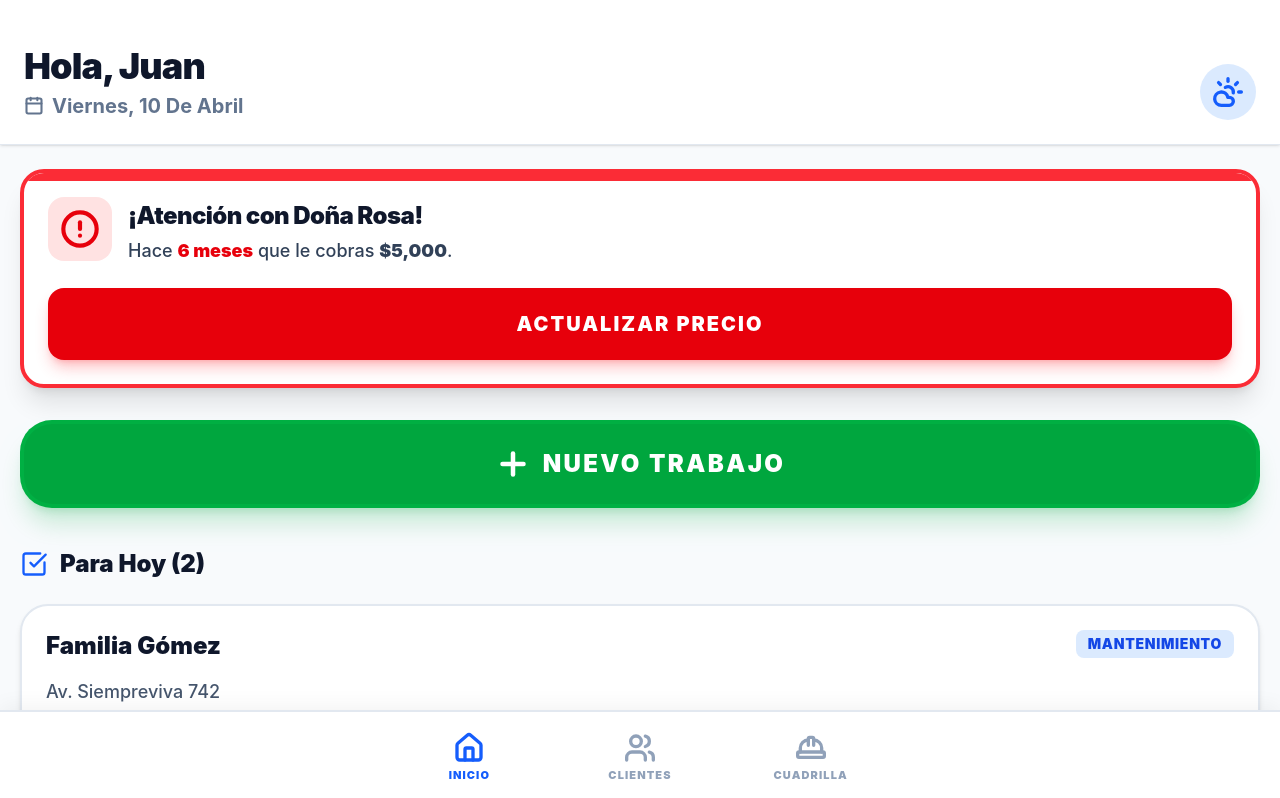
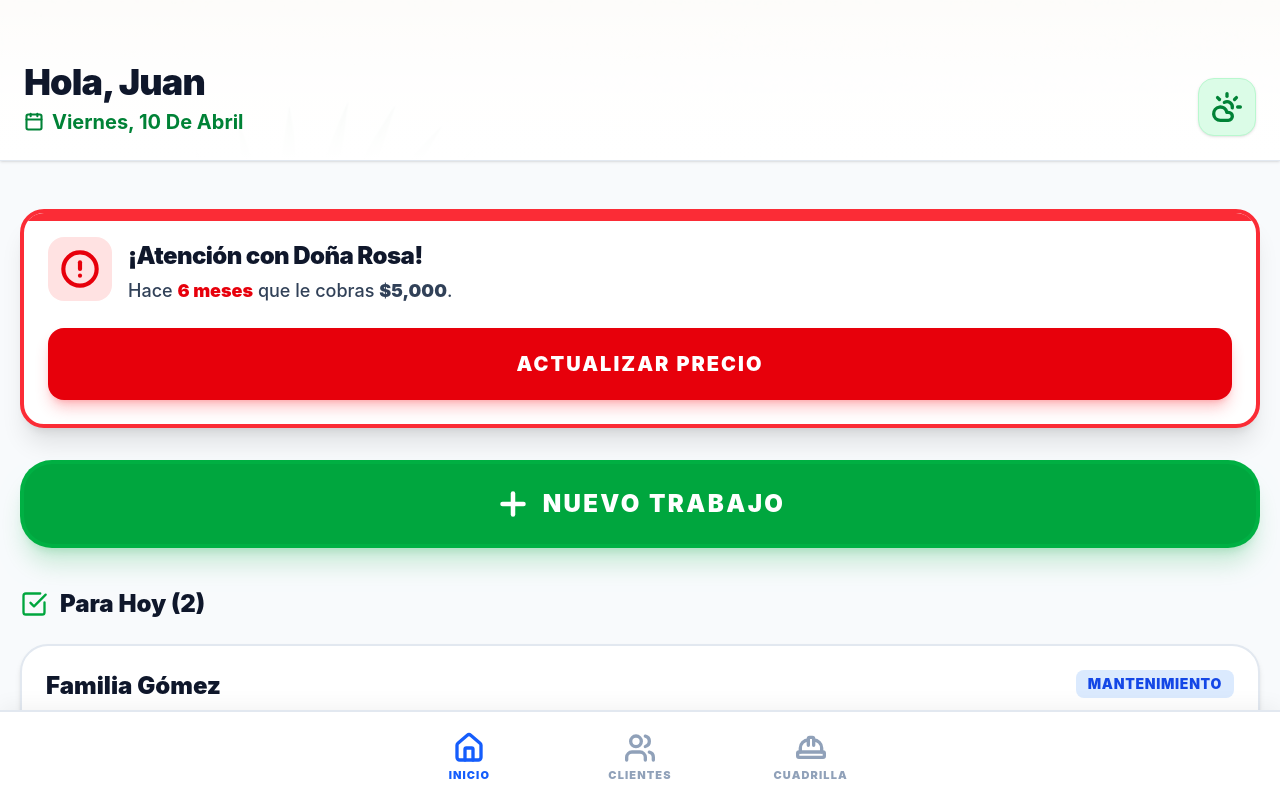
Before and after one commit to Jerow07/parkapp, a React (Vite) app: page / in a window 1280 px wide. Shown: the top 798 px of the page. Built offline with nearby package versions, Linux system fonts and the light colour scheme.

Commit message:
feat: Add aesthetic gardening hero image to header

```diff
--- a/src/App.tsx
+++ b/src/App.tsx
@@ -4,6 +4,7 @@ import { BottomNavBar } from './components/BottomNavBar';
 import { OutdatedPriceAlert } from './components/OutdatedPriceAlert';
 import { PriceUpdateModal } from './components/PriceUpdateModal';
 import { SuccessOverlay } from './components/SuccessOverlay';
+import heroBg from './assets/hero-bg.png';
 
 function App() {
   // Estado para el modal de precios
@@ -37,27 +38,40 @@ function App() {
   }).format(new Date());
 
   return (
-    <div className="min-h-screen bg-slate-50 font-sans">
+    <div className="min-h-screen bg-slate-50 font-sans pb-32">
 
-      {/* Cabecera Principal */}
-      <header className="bg-white px-6 pt-12 pb-6 shadow-sm sticky top-0 z-40 border-b border-slate-200">
+      {/* Cabecera Principal con Imagen */}
+      <header className="relative bg-white shadow-sm z-40 border-b border-slate-200 overflow-hidden">
+        {/* Capa de Imagen de Fondo */}
+        <div className="absolute inset-0 z-0">
+          <img
+            src={heroBg}
+            alt="Decoración de Jardín"
+            className="w-full h-full object-cover opacity-20 object-top"
+          />
+          <div className="absolute inset-0 bg-gradient-to-t from-white via-white/80 to-transparent" />
+        </div>
+
+        {/* Contenido de la Cabecera */}
+        <div className="relative z-10 px-6 pt-16 pb-6">
           <div className="flex justify-between items-end">
             <div>
               <h1 className="text-4xl font-black text-slate-900 tracking-tight leading-none mb-2">
                 Hola, Juan
               </h1>
-            <p className="text-xl font-bold text-slate-500 capitalize flex items-center gap-2">
+              <p className="text-xl font-bold text-green-700 capitalize flex items-center gap-2">
                 <Calendar size={20} strokeWidth={2.5} />
                 {today}
               </p>
             </div>
-          <div className="bg-blue-100 p-3 rounded-full text-blue-600">
+            <div className="bg-green-100 p-3 rounded-2xl text-green-700 shadow-sm border border-green-200 backdrop-blur-sm bg-opacity-80">
               <CloudSun size={32} strokeWidth={2.5} />
+            </div>
           </div>
         </div>
       </header>
 
-      <main className="px-5 pb-32">
+      <main className="px-5 pt-6">
 
         {/* Sección de Urgencias */}
         {hasOutdatedClient && (
@@ -80,7 +94,7 @@ function App() {
         {/* Tareas del Día */}
         <section>
           <h2 className="text-2xl font-black text-slate-900 mb-6 flex items-center gap-3">
-            <CheckSquare size={28} className="text-blue-600" />
+            <CheckSquare size={28} className="text-green-600" />
             Para Hoy (2)
           </h2>
 
```
Also changed, not shown: src/assets/hero-bg.png (added). Lines whose indentation alone changed are shown as unchanged.
